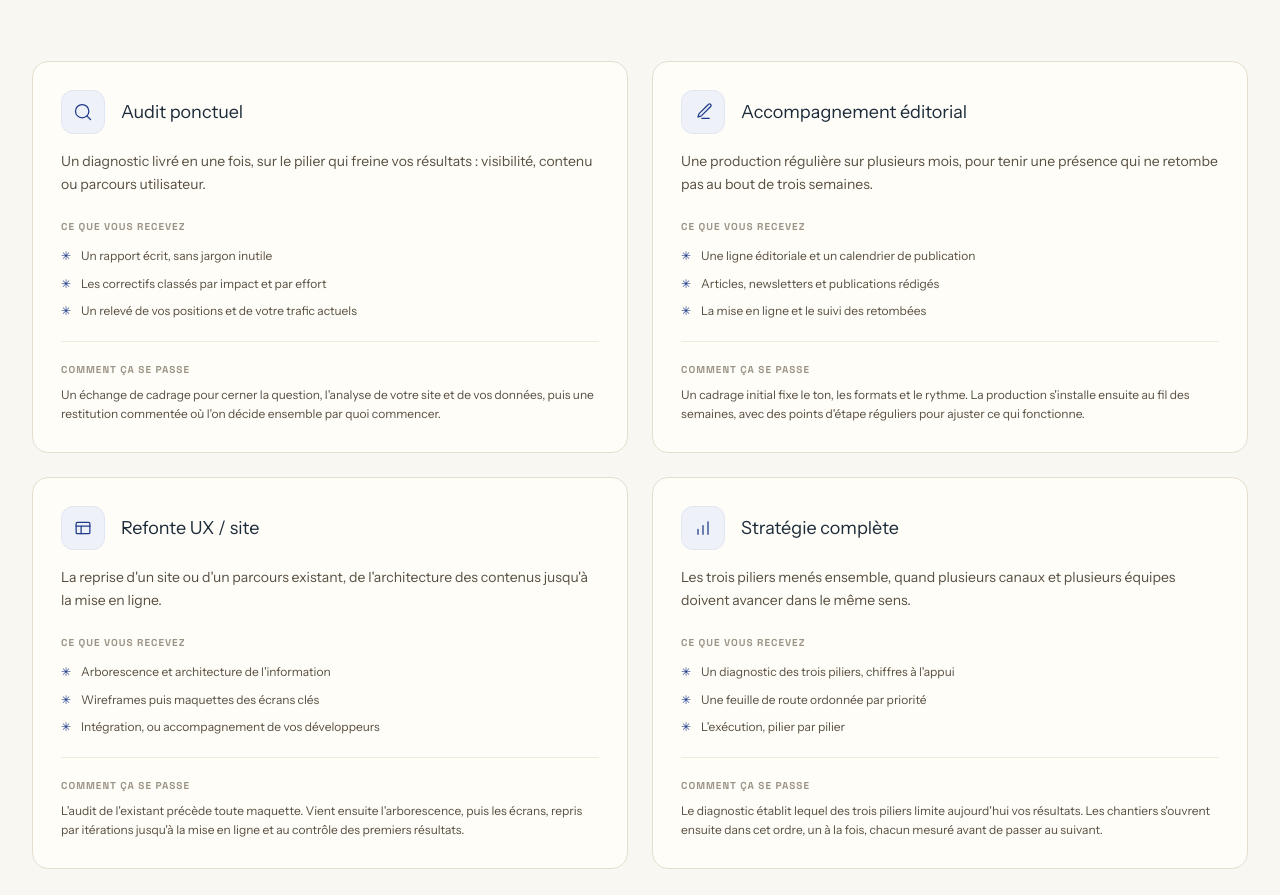
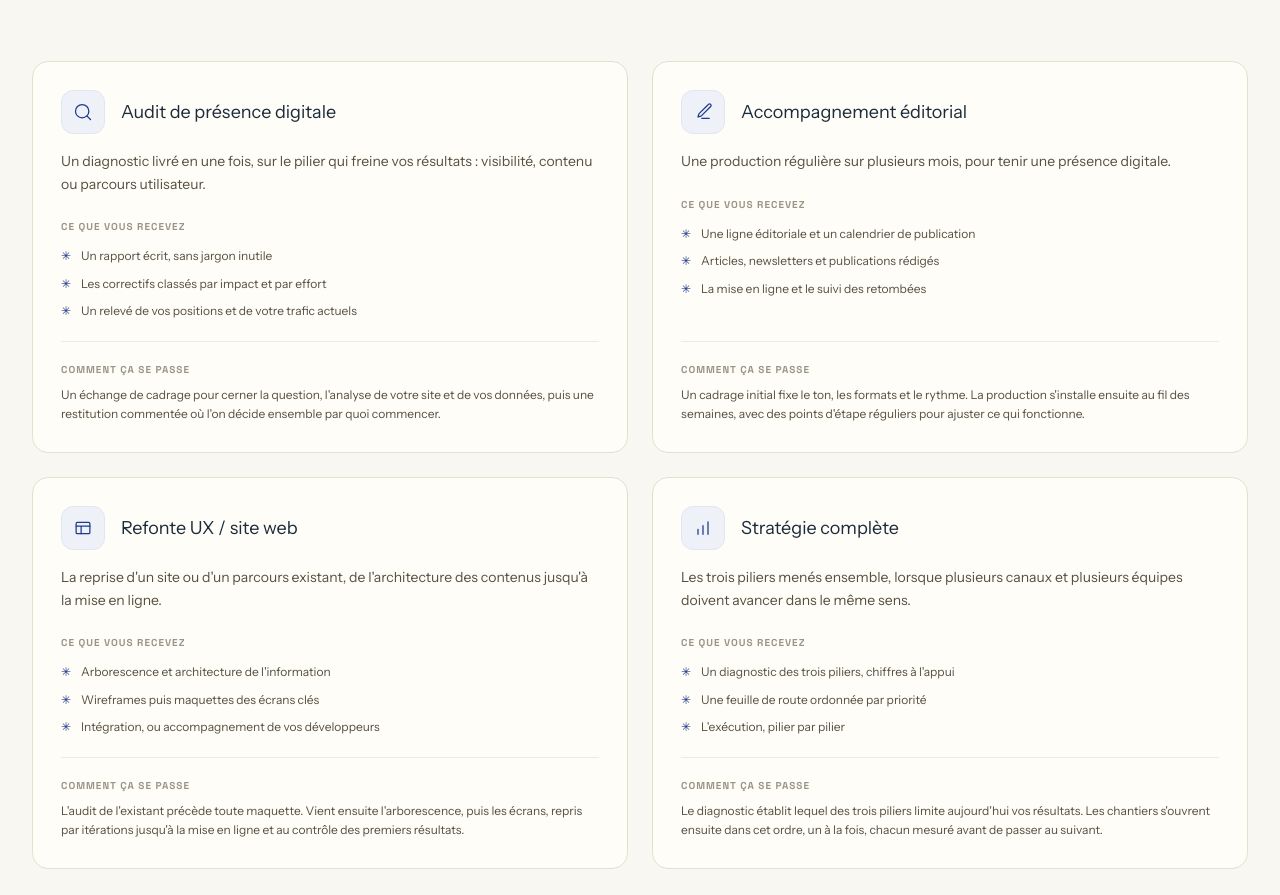
Before and after one commit to mikaelandraos-dot/portfolio, a plain HTML site: page index.html in a window 1280 px wide. Shown: the part 3631-4526 px from the top of the page. Drawn offline with nearby package versions, Linux system fonts and the light colour scheme; a web font is replaced by a local one.

Commit message:
Update service descriptions in index.html

```diff
--- a/index.html
+++ b/index.html
@@ -546,7 +546,7 @@
                             <span aria-hidden="true" class="prestation-icon shrink-0 inline-flex items-center justify-center w-11 h-11 rounded-xl border border-brand-100 bg-brand-50 text-brand-500 transition duration-300 group-hover:bg-brand-500 group-hover:border-brand-500 group-hover:text-white">
                                 <svg class="w-5 h-5" fill="none" stroke="currentColor" stroke-width="1.5" viewBox="0 0 24 24"><path stroke-linecap="round" stroke-linejoin="round" d="M19 11a8 8 0 1 1-16 0 8 8 0 0 1 16 0Z"></path><path stroke-linecap="round" stroke-linejoin="round" d="m21 21-4.35-4.35"></path></svg>
                             </span>
-                            <h4 class="text-lg">Audit ponctuel</h4>
+                            <h4 class="text-lg">Audit de présence digitale</h4>
                         </div>
                         <p class="text-sm text-slate-600 leading-relaxed mb-6">Un diagnostic livré en une fois, sur le pilier qui freine vos résultats : visibilité, contenu ou parcours utilisateur.</p>
                         <div class="mb-5">
@@ -569,7 +569,7 @@
                             </span>
                             <h4 class="text-lg">Accompagnement éditorial</h4>
                         </div>
-                        <p class="text-sm text-slate-600 leading-relaxed mb-6">Une production régulière sur plusieurs mois, pour tenir une présence qui ne retombe pas au bout de trois semaines.</p>
+                        <p class="text-sm text-slate-600 leading-relaxed mb-6">Une production régulière sur plusieurs mois, pour tenir une présence digitale.</p>
                         <div class="mb-5">
                             <p class="text-[10px] font-bold uppercase tracking-widest text-slate-400 mb-3">Ce que vous recevez</p>
                             <ul class="space-y-2 text-xs text-slate-600 leading-relaxed">
@@ -588,7 +588,7 @@
                             <span aria-hidden="true" class="prestation-icon shrink-0 inline-flex items-center justify-center w-11 h-11 rounded-xl border border-brand-100 bg-brand-50 text-brand-500 transition duration-300 group-hover:bg-brand-500 group-hover:border-brand-500 group-hover:text-white">
                                 <svg class="w-5 h-5" fill="none" stroke="currentColor" stroke-width="1.5" viewBox="0 0 24 24"><path stroke-linecap="round" stroke-linejoin="round" d="M3.75 6.75A1.5 1.5 0 0 1 5.25 5.25h13.5a1.5 1.5 0 0 1 1.5 1.5v10.5a1.5 1.5 0 0 1-1.5 1.5H5.25a1.5 1.5 0 0 1-1.5-1.5V6.75Z"></path><path stroke-linecap="round" stroke-linejoin="round" d="M3.75 9.75h16.5M9.75 9.75v9"></path></svg>
                             </span>
-                            <h4 class="text-lg">Refonte UX / site</h4>
+                            <h4 class="text-lg">Refonte UX / site web</h4>
                         </div>
                         <p class="text-sm text-slate-600 leading-relaxed mb-6">La reprise d'un site ou d'un parcours existant, de l'architecture des contenus jusqu'à la mise en ligne.</p>
                         <div class="mb-5">
@@ -611,7 +611,7 @@
                             </span>
                             <h4 class="text-lg">Stratégie complète</h4>
                         </div>
-                        <p class="text-sm text-slate-600 leading-relaxed mb-6">Les trois piliers menés ensemble, quand plusieurs canaux et plusieurs équipes doivent avancer dans le même sens.</p>
+                        <p class="text-sm text-slate-600 leading-relaxed mb-6">Les trois piliers menés ensemble, lorsque plusieurs canaux et plusieurs équipes doivent avancer dans le même sens.</p>
                         <div class="mb-5">
                             <p class="text-[10px] font-bold uppercase tracking-widest text-slate-400 mb-3">Ce que vous recevez</p>
                             <ul class="space-y-2 text-xs text-slate-600 leading-relaxed">
```
